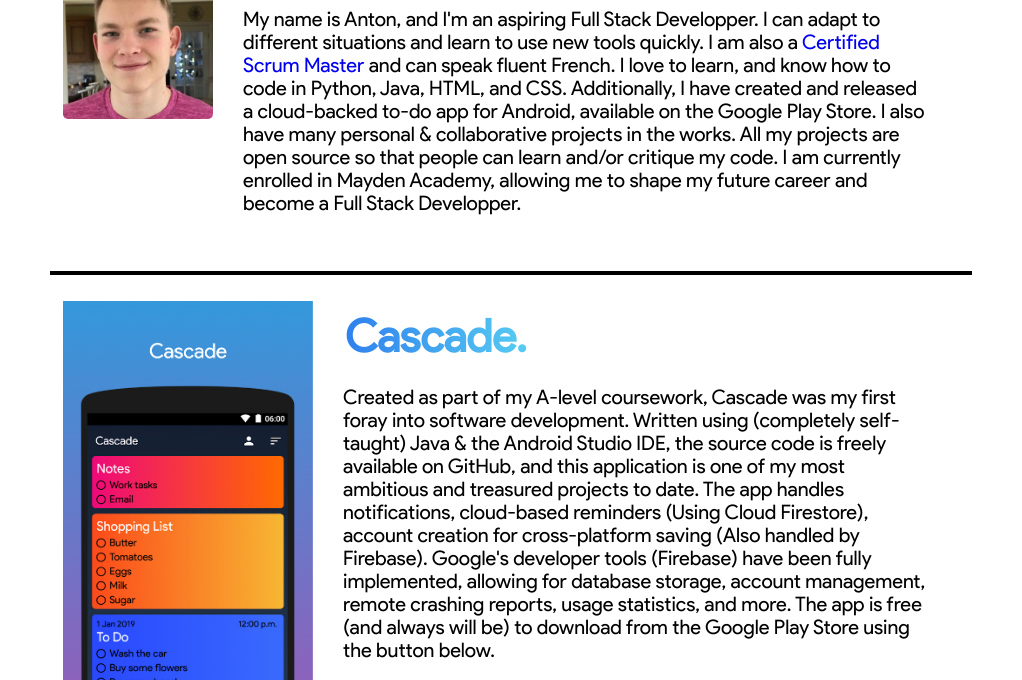
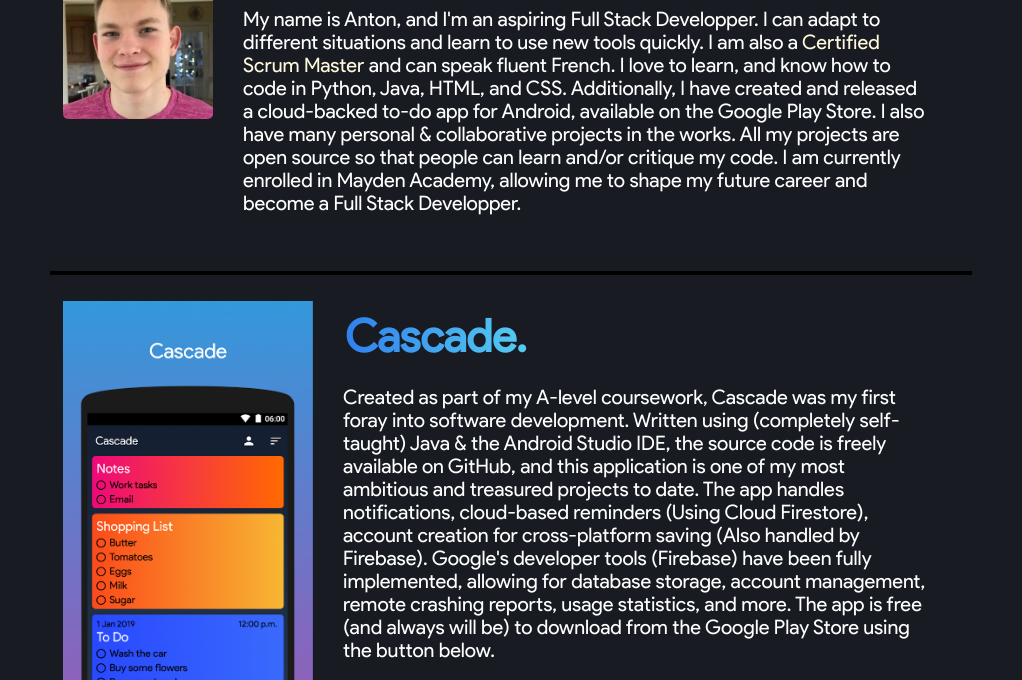
Before and after one commit to anton25360/Portfolio, a plain HTML site: page index.html in a window 1280 px wide. Shown: the part 395-1075 px from the top of the page, without its empty margins (129-1151 px from the left). Drawn offline with Linux system fonts and the dark colour scheme.

Commit message:
Implemeted page-wide Dark Mode.

```diff
--- a/style.css
+++ b/style.css
@@ -11,6 +11,18 @@
 	.containerAbout, .containerPortfolio, .containerContact{
 		margin: 0 5%;
 	}
+  }
+
+/* dark mode */
+@media (prefers-color-scheme: dark) {
+	body {
+	  background-color: #181c22;
+	  color: white;
+	}
+
+	.containerAbout .text a{ color: cornsilk; }
+
+
   }
 
 /*PAGE HEADER SECTION*/ /*PAGE HEADER SECTION*/ /*PAGE HEADER SECTION*/ /*PAGE HEADER SECTION*/
```
